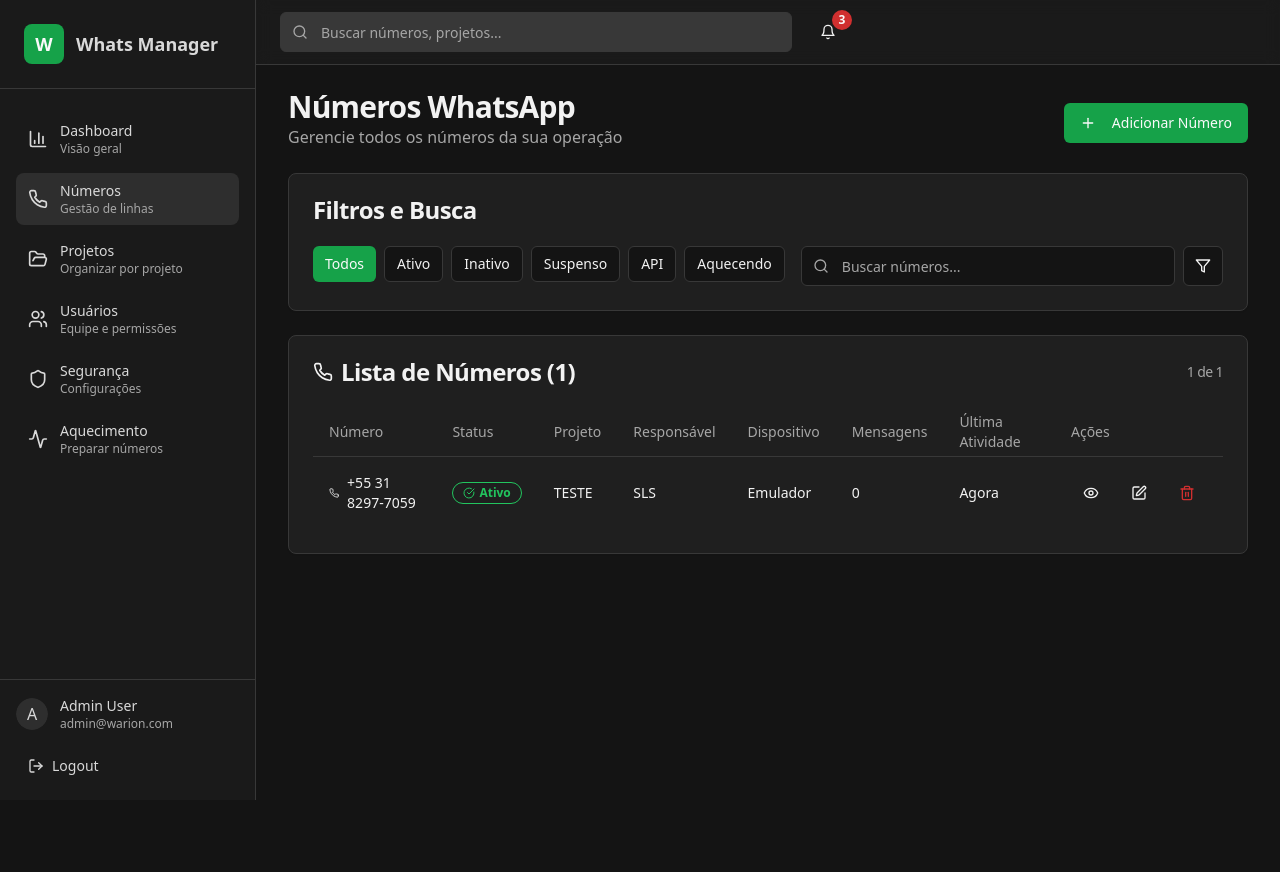
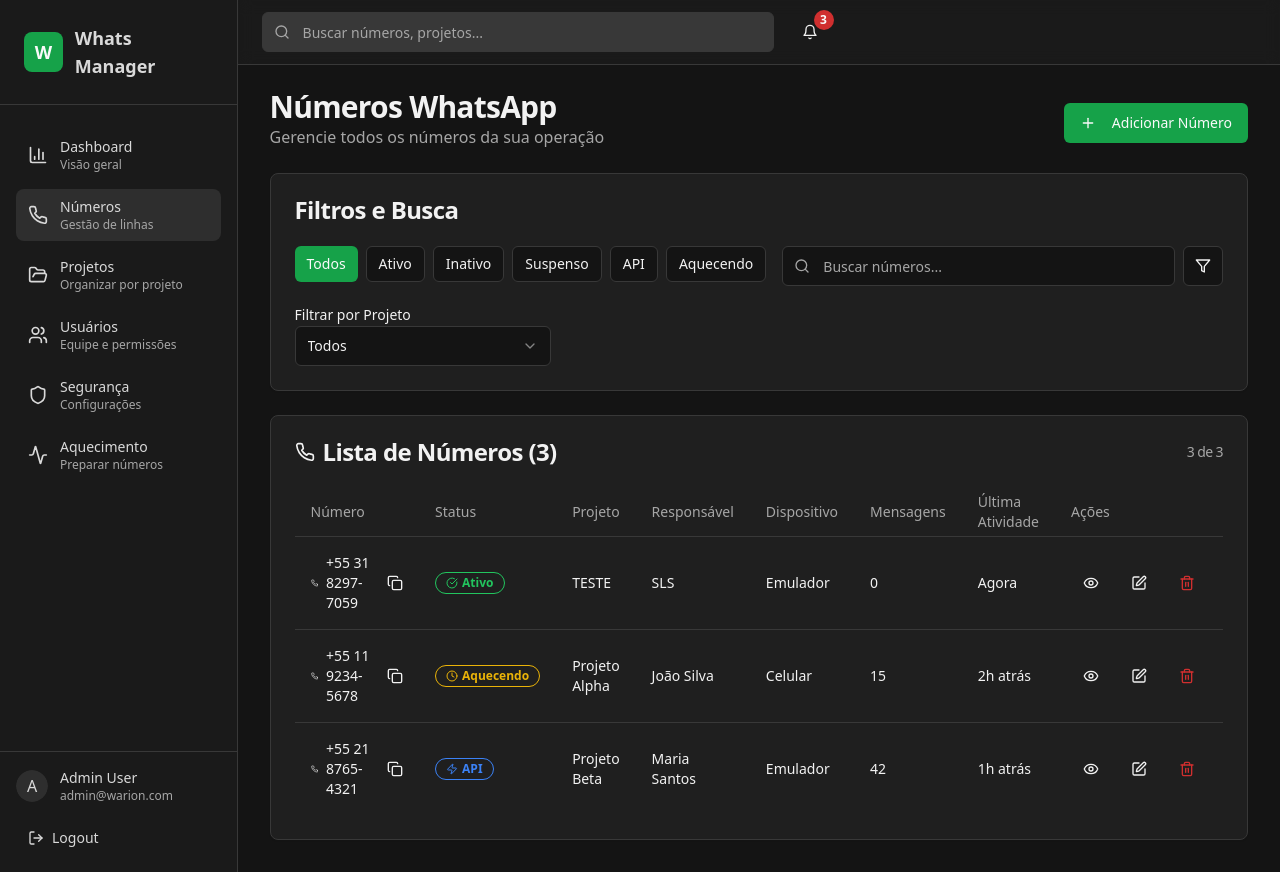
Before and after one commit to neoads/whats-control-center-69, a React (Vite) app: page /numeros in a window 1280 px wide. Before the commit the page ends 800 px from the top, so only its background shows below. Built offline with nearby package versions, Linux system fonts and the light colour scheme; sample sign-in values are in the browser's storage.

Commit message:
feat: Implement number management features
- Added project filter dropdown to the numbers module.
- Implemented copy number functionality with visual feedback.
- Updated the numbers table columns.
- Implemented save configuration with a modal in the security module.

```diff
--- a/src/components/Numeros.tsx
+++ b/src/components/Numeros.tsx
@@ -1,6 +1,5 @@
-
 import React, { useState } from 'react';
-import { Phone, Plus, Search, Filter, Eye, Edit, Trash2, CheckCircle, PhoneOff, AlertTriangle, Zap, Clock } from 'lucide-react';
+import { Phone, Plus, Search, Filter, Eye, Edit, Trash2, CheckCircle, PhoneOff, AlertTriangle, Zap, Clock, Copy } from 'lucide-react';
 import { Button } from '@/components/ui/button';
 import { Input } from '@/components/ui/input';
 import { Card, CardContent, CardHeader, CardTitle } from '@/components/ui/card';
@@ -10,6 +9,7 @@ import { Dialog, DialogContent, DialogHeader, DialogTitle, DialogTrigger } from
 import { Label } from '@/components/ui/label';
 import { Select, SelectContent, SelectItem, SelectTrigger, SelectValue } from '@/components/ui/select';
 import { AlertDialog, AlertDialogAction, AlertDialogCancel, AlertDialogContent, AlertDialogDescription, AlertDialogFooter, AlertDialogHeader, AlertDialogTitle, AlertDialogTrigger } from '@/components/ui/alert-dialog';
+import { Tooltip, TooltipContent, TooltipProvider, TooltipTrigger } from '@/components/ui/tooltip';
 import { toast } from 'sonner';
 
 interface Numero {
@@ -25,7 +25,11 @@ interface Numero {
 
 const mockNumeros: Numero[] = [
   { id: '1', numero: '+55 31 8297-7059', status: 'Ativo', projeto: 'TESTE', responsavel: 'SLS', dispositivo: 'Emulador', mensagens: 0, ultimaAtividade: 'Agora' },
+  { id: '2', numero: '+55 11 9234-5678', status: 'Aquecendo', projeto: 'Projeto Alpha', responsavel: 'João Silva', dispositivo: 'Celular', mensagens: 15, ultimaAtividade: '2h atrás' },
+  { id: '3', numero: '+55 21 8765-4321', status: 'API', projeto: 'Projeto Beta', responsavel: 'Maria Santos', dispositivo: 'Emulador', mensagens: 42, ultimaAtividade: '1h atrás' },
 ];
+
+const projetos = ['Todos', 'TESTE', 'Projeto Alpha', 'Projeto Beta'];
 
 const statusConfig = {
   'Ativo': { icon: CheckCircle, color: 'bg-green-500', textColor: 'text-green-500' },
@@ -38,6 +42,7 @@ const statusConfig = {
 const Numeros = () => {
   const [numeros, setNumeros] = useState<Numero[]>(mockNumeros);
   const [filtroStatus, setFiltroStatus] = useState<string>('Todos');
+  const [filtroProjeto, setFiltroProjeto] = useState<string>('Todos');
   const [busca, setBusca] = useState('');
   const [modalAdd, setModalAdd] = useState(false);
   const [modalEdit, setModalEdit] = useState(false);
@@ -53,11 +58,21 @@ const Numeros = () => {
 
   const numerosFiltrados = numeros.filter(numero => {
     const matchStatus = filtroStatus === 'Todos' || numero.status === filtroStatus;
+    const matchProjeto = filtroProjeto === 'Todos' || numero.projeto === filtroProjeto;
     const matchBusca = numero.numero.toLowerCase().includes(busca.toLowerCase()) ||
                       numero.projeto.toLowerCase().includes(busca.toLowerCase()) ||
                       numero.responsavel.toLowerCase().includes(busca.toLowerCase());
-    return matchStatus && matchBusca;
+    return matchStatus && matchProjeto && matchBusca;
   });
+
+  const handleCopyNumber = async (numero: string) => {
+    try {
+      await navigator.clipboard.writeText(numero);
+      toast.success('Número copiado com sucesso!');
+    } catch (err) {
+      toast.error('Erro ao copiar número');
+    }
+  };
 
   const handleAddNumero = () => {
     const numero: Numero = {
@@ -105,6 +120,7 @@ const Numeros = () => {
   };
 
   return (
+    <TooltipProvider>
       <div className="flex-1 space-y-6 p-8 pt-6">
         <div className="flex items-center justify-between space-y-2">
           <div>
@@ -203,6 +219,7 @@ const Numeros = () => {
             <CardTitle>Filtros e Busca</CardTitle>
           </CardHeader>
           <CardContent>
+            <div className="flex flex-col gap-4">
               <div className="flex flex-col md:flex-row gap-4">
                 <div className="flex flex-wrap gap-2">
                   {['Todos', 'Ativo', 'Inativo', 'Suspenso', 'API', 'Aquecendo'].map((status) => (
@@ -229,6 +246,25 @@ const Numeros = () => {
                   <Button variant="outline" size="icon">
                     <Filter className="h-4 w-4" />
                   </Button>
+                </div>
+              </div>
+
+              <div className="flex gap-4">
+                <div className="w-64">
+                  <Label htmlFor="filtro-projeto">Filtrar por Projeto</Label>
+                  <Select value={filtroProjeto} onValueChange={setFiltroProjeto}>
+                    <SelectTrigger>
+                      <SelectValue placeholder="Selecione um projeto" />
+                    </SelectTrigger>
+                    <SelectContent>
+                      {projetos.map((projeto) => (
+                        <SelectItem key={projeto} value={projeto}>
+                          {projeto}
+                        </SelectItem>
+                      ))}
+                    </SelectContent>
+                  </Select>
+                </div>
               </div>
             </div>
           </CardContent>
@@ -267,7 +303,22 @@ const Numeros = () => {
                     <TableRow key={numero.id}>
                       <TableCell className="flex items-center gap-2">
                         <Phone className="h-4 w-4" />
-                      {numero.numero}
+                        <span>{numero.numero}</span>
+                        <Tooltip>
+                          <TooltipTrigger asChild>
+                            <Button
+                              variant="ghost"
+                              size="sm"
+                              onClick={() => handleCopyNumber(numero.numero)}
+                              className="h-6 w-6 p-0"
+                            >
+                              <Copy className="h-3 w-3" />
+                            </Button>
+                          </TooltipTrigger>
+                          <TooltipContent>
+                            <p>Copiar número</p>
+                          </TooltipContent>
+                        </Tooltip>
                       </TableCell>
                       <TableCell>
                         <Badge
@@ -425,9 +476,6 @@ const Numeros = () => {
           <DialogContent>
             <DialogHeader>
               <DialogTitle>Editar Número</DialogTitle>
-            <p className="text-sm text-muted-foreground">
-              Atualize as informações do número WhatsApp.
-            </p>
             </DialogHeader>
             <div className="grid gap-4 py-4">
               <div className="grid gap-2">
@@ -504,6 +552,7 @@ const Numeros = () => {
           </DialogContent>
         </Dialog>
       </div>
+    </TooltipProvider>
   );
 };
 
--- a/src/components/Seguranca.tsx
+++ b/src/components/Seguranca.tsx
@@ -51,7 +51,9 @@ const Seguranca = () => {
       toast.error('Código PIN deve ter entre 4 e 8 caracteres');
       return;
     }
-    toast.success('Configuração de segurança salva!');
+
+    // Open modal to save configuration
+    setModalSalvarConfig(true);
   };
 
   const handleSalvarConfiguracao = () => {
@@ -72,7 +74,7 @@ const Seguranca = () => {
     setConfigsSalvas([...configsSalvas, novaConfig]);
     setModalSalvarConfig(false);
     setNomeConfig('');
-    toast.success('Configuração salva com sucesso!');
+    toast.success(`Configuração salva com sucesso como '${nomeConfig}'`);
   };
 
   const handleCarregarConfig = (config: ConfigSalva) => {
@@ -195,6 +197,34 @@ const Seguranca = () => {
           </Button>
         </CardContent>
       </Card>
+
+      {/* Modal para Salvar Configuração */}
+      <Dialog open={modalSalvarConfig} onOpenChange={setModalSalvarConfig}>
+        <DialogContent>
+          <DialogHeader>
+            <DialogTitle>Salvar Configuração</DialogTitle>
+          </DialogHeader>
+          <div className="grid gap-4 py-4">
+            <div className="grid gap-2">
+              <Label htmlFor="nome-configuracao">Nome da Configuração *</Label>
+              <Input
+                id="nome-configuracao"
+                value={nomeConfig}
+                onChange={(e) => setNomeConfig(e.target.value)}
+                placeholder="Digite um nome para esta configuração"
+              />
+            </div>
+          </div>
+          <div className="flex justify-end space-x-2">
+            <Button variant="outline" onClick={() => setModalSalvarConfig(false)}>
+              Cancelar
+            </Button>
+            <Button onClick={handleSalvarConfiguracao}>
+              Salvar e Aplicar
+            </Button>
+          </div>
+        </DialogContent>
+      </Dialog>
 
       {/* Configurações Salvas */}
       <Card>
```
Lines whose indentation alone changed are shown as unchanged.
